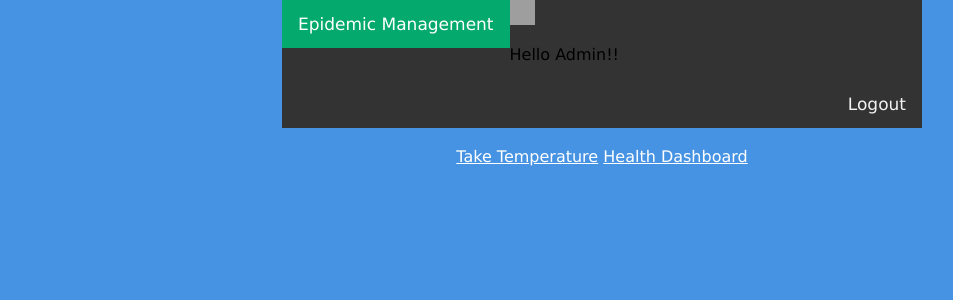
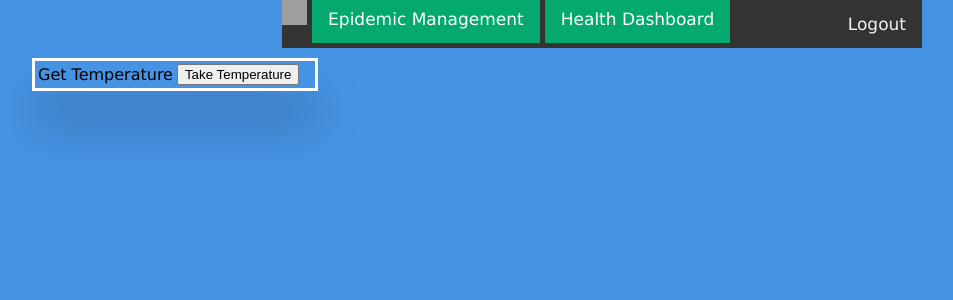
Before and after one commit to InsertWittyCommentHere/CAC-Temperature-Monitor-App, a Flask app: template templates/temperature.html in a window 1280 px wide. Shown: the top 300 px of the page, without its empty margins (38-991 px from the left). Run offline with Flask 2, Linux system fonts and the light colour scheme; the template is opened without the code that fills it, so the values that code supplies are empty; grey boxes are pictures that could not be loaded.

Commit message:
Update temperature.html

```diff
--- a/templates/temperature.html
+++ b/templates/temperature.html
@@ -38,6 +38,7 @@ body {
   font-family: Arial, Helvetica, sans-serif;
 }
 
+
 .topnav {
   margin: auto;
   width: 50%;
@@ -46,7 +47,7 @@ body {
 }
 
 .topnav a {
-  float: left;
+  float: center;
   color: #f2f2f2;
   text-align: center;
   padding: 14px 16px;
@@ -54,9 +55,13 @@ body {
   font-size: 17px;
 }
 
-.topnav a:hover {
-  background-color: #ddd;
-  color: black;
+.topnav p {
+  float: center;
+  color: #f2f2f2;
+  text-align: center;
+  padding: 14px 16px;
+  text-decoration: none;
+  font-size: 17px;
 }
 
 .topnav a.active {
@@ -64,11 +69,20 @@ body {
   color: white;
 }
 
+.topnav a.active:hover {
+  background-color: #ddd;
+  color: black;
+}
+
+.topnav a:hover {
+  background-color: #ddd;
+  color: black;
+}
+
 .topnav a.logout {
   text-align: right;
   float: right;
 }
-
 
  *{
     box-sizing: border-box;
@@ -233,17 +247,20 @@ table.dataframe th, .dataframe td {
 	<div class="topnav">
 		<img src="https://www.un.org/sites/un2.un.org/files/field/image/1583952355.1997.jpg" width="25px" height="25px" alt="Icon">
  		<a class="active" href="{{ url_for('read2') }}">Epidemic Management</a>
-		<p> Hello Admin!! </p>
-
-  <a class="logout" href="{{ url_for('logout') }}">Logout</a>
+	 	<a class="active" href="{{ url_for('plotgraphs') }}">Health Dashboard</a>
+  		<a class="logout" href="{{ url_for('logout') }}">Logout</a>
 </div>
 
-
-	    <div style="overflow-x: auto;" align="center">
-		    <br>
-
-		      <a href="{{ url_for('read2') }}">Take Temperature</a>
-  		      <a href="{{ url_for('plotgraphs') }}">Health Dashboard</a>
-	</div>
+	    <table bordercolor="#ffffff" align="center" class="table-wrapper">
+			<tbody>
+				<tr>
+					<td style="width: 50%;">Get Temperature</td>
+					<td style="width: 50%;">
+						<form action="/read2" method="get"><button name="readtemp" type="submit">Take Temperature</button>
+  						</form>
+  					</td>
+				</tr>
+			</tbody>
+		</table>
     </body>
 </html>
```
